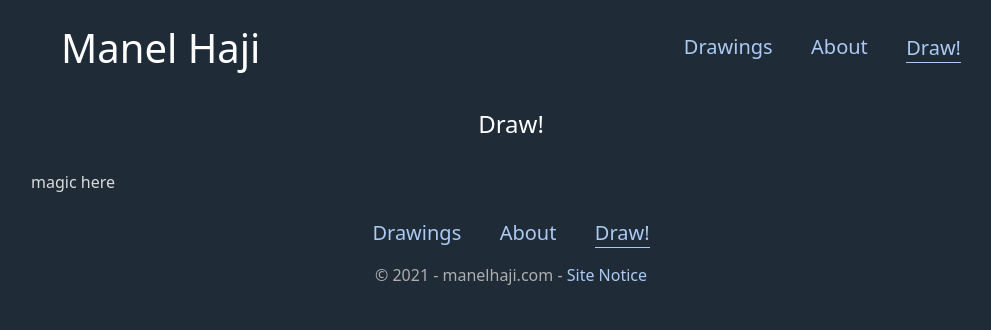
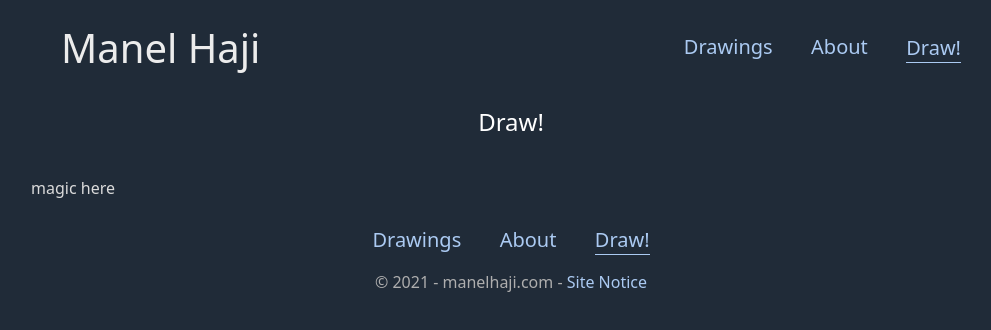
Before and after one commit to repetitioestmaterstudiorum/manelhaji-frontend, a Gatsby site: page /draw in a window 1280 px wide. Shown: the whole page, without its empty margins (129-1120 px from the left). Built offline with nearby package versions, Linux system fonts and the light colour scheme; Gatsby itself is replaced by a stand-in of ours.

Commit message:
more styling!

```diff
--- a/src/components/gallery.js
+++ b/src/components/gallery.js
@@ -80,6 +80,7 @@ const tagButton = {
 }
 const tagActiveButton = {
   fontWeight: 300,
+  color: "#e9e9e9",
 }
 const tagInactiveButton = {
   fontWeight: 100,
--- a/src/components/header.js
+++ b/src/components/header.js
@@ -5,8 +5,8 @@ import React from "react"
 import Menu from "./menu"
 
 const headerStyle = {
+  maxWidth: "900px",
   margin: "0 auto",
-  maxWidth: 900,
   display: "flex",
   justifyContent: "space-between",
   alignItems: "center",
@@ -14,21 +14,16 @@ const headerStyle = {
 
 const logoText = {
   margin: 0,
+  color: "#ececec",
   fontSize: "min(8vw, 40px)",
+  textDecoration: "none",
 }
 
-// link styles in water-css-overrides.css
 const Header = ({ siteTitle }) => (
   <header style={headerStyle}>
     <div>
-      <h1 style={logoText}>
-        <Link
-          to="/"
-          style={{
-            color: `white`,
-            textDecoration: `none`,
-          }}
-        >
+      <h1>
+        <Link style={logoText} to="/">
           {siteTitle}
         </Link>
       </h1>
--- a/src/water-css/overrides.css
+++ b/src/water-css/overrides.css
@@ -14,12 +14,13 @@ body {
 h1 {
   font-size: 1.9em;
   font-weight: 300;
+  margin: 0;
 }
 h2 {
   font-size: 1.5em;
   text-align: center;
   font-weight: 100;
-  padding: 7px 0 14px 0;
+  margin: min(2.3vw, 30px) 0 min(3vw, 40px) 0;
 }
 
 .menu > [aria-current="page"],
```
